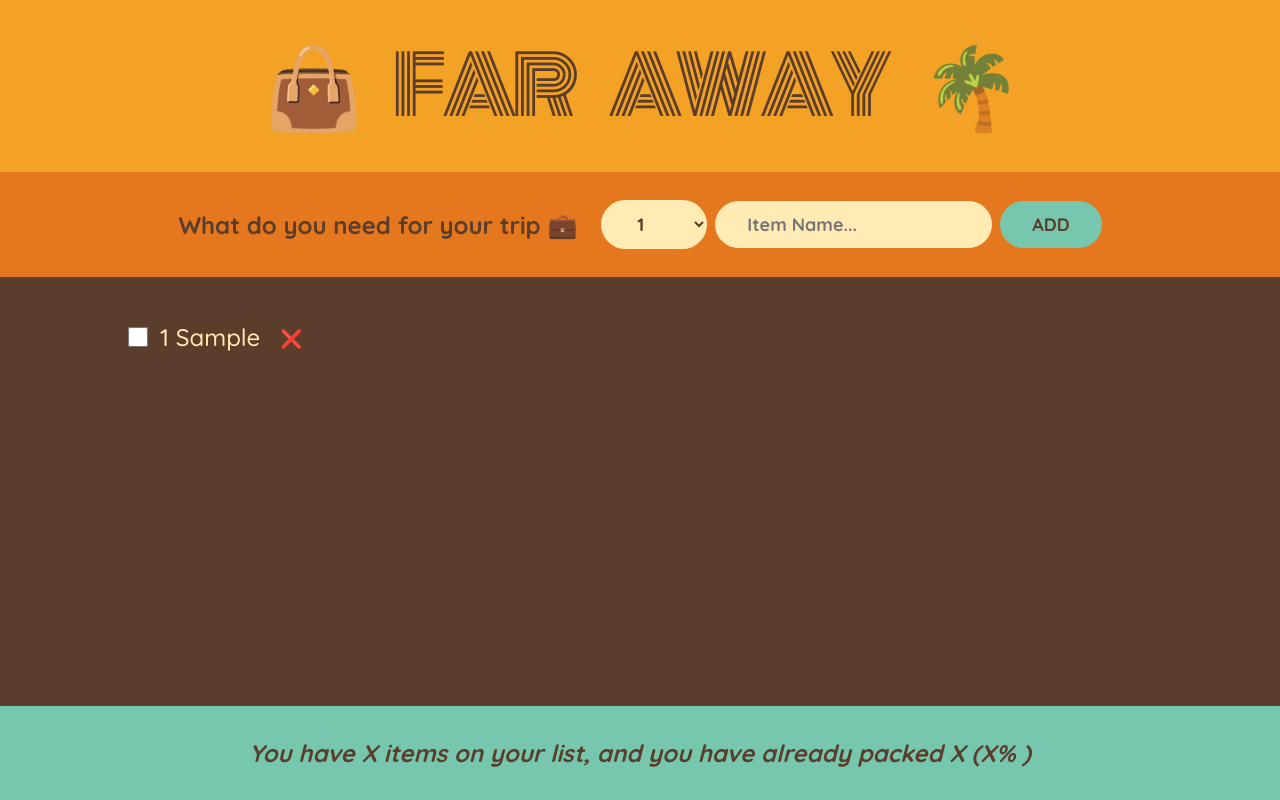
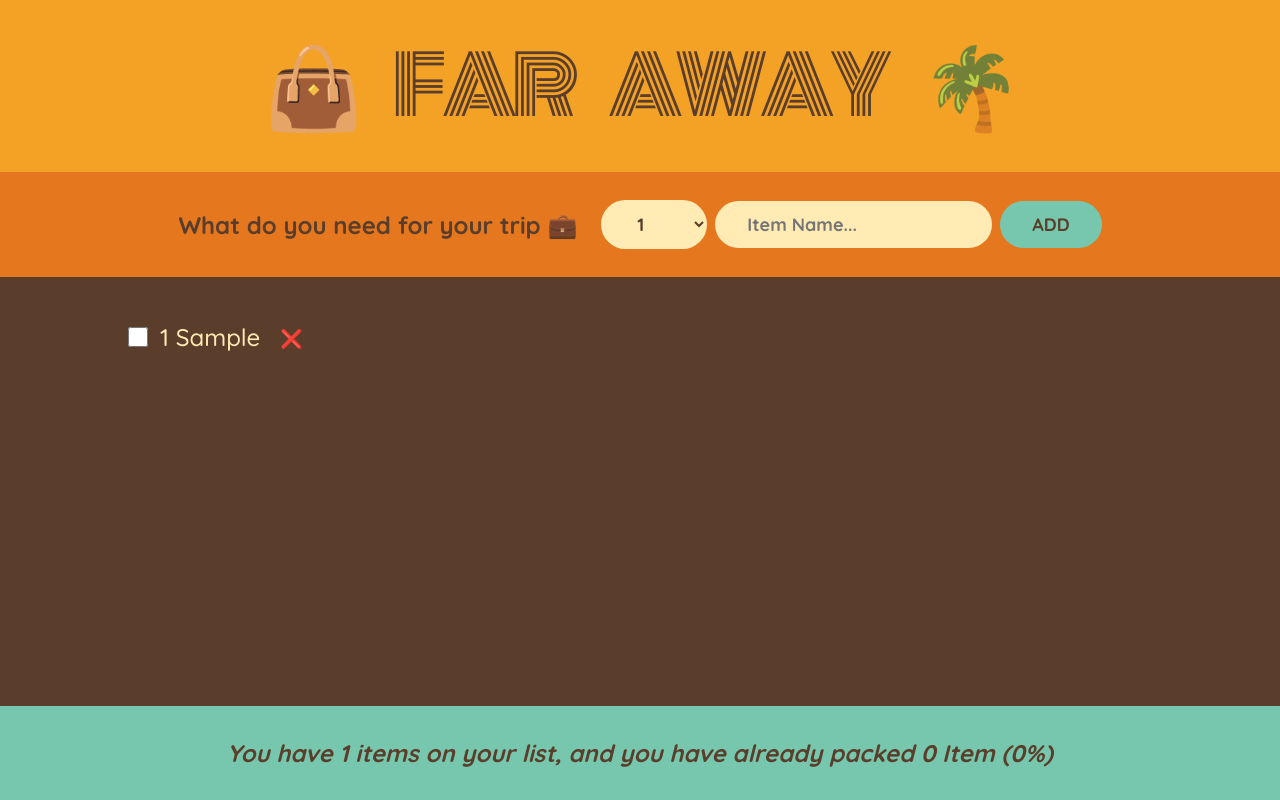
Before and after one commit to shubhamgoyalll/Travel-list, a React (Create React App) app: page / in a window 1280 px wide. Both pictures are taken after typing "Sample" into the empty fields and a click on the button "ADD". Built offline with nearby package versions, Linux system fonts and the light colour scheme.

Commit message:
Update:stats-component

```diff
--- a/src/App.js
+++ b/src/App.js
@@ -28,7 +28,7 @@ export default function App() {
         onDeleteItem={handleDeleteItems}
         onToogleItem={handleToogleItems}
       />
-      <Stats />
+      <Stats items={items} />
     </div>
   );
 }
@@ -48,8 +48,6 @@ function Form({ onAddItems }) {
     // to prevent user entering without the item name
     if (!description) return;
     const newItem = { description, quantity, packed: false, id: Date.now() };
-
-    console.log(newItem);
 
     onAddItems(newItem);
 
@@ -115,11 +113,26 @@ function Item({ item, onDeleteItem, onToogleItem }) {
   );
 }
 
-function Stats() {
+function Stats({ items }) {
+  // Early return if no item has been added in the start
+  if (!items.length)
+    return (
+      <p className="stats">
+        <em>Start entering some items to the list 🙂</em>
+      </p>
+    );
+  // Using derived state rather than creating another piece of state in app component to get number of items
+  const itemsLength = items.length;
+  // Again derived state rather than creating another piece of state for packed items
+  const itemsPacked = items.filter((item) => item.packed).length;
+  const percentage = Math.round((itemsPacked / itemsLength) * 100);
   return (
     <footer className="stats">
       <em>
-        You have X items on your list, and you have already packed X (X% )
+        {percentage === 100
+          ? "You got everything ! Ready to go ✈️✈️"
+          : `You have ${itemsLength} items on your list, and you have already packed ${" "}
+          ${itemsPacked} Item (${percentage}%)`}
       </em>
     </footer>
   );
```
